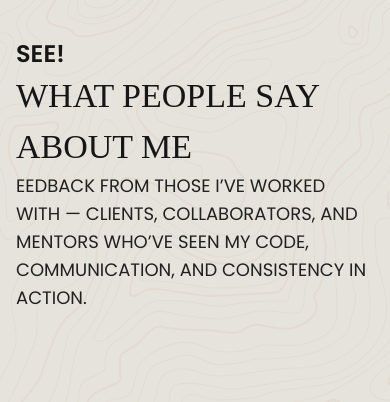
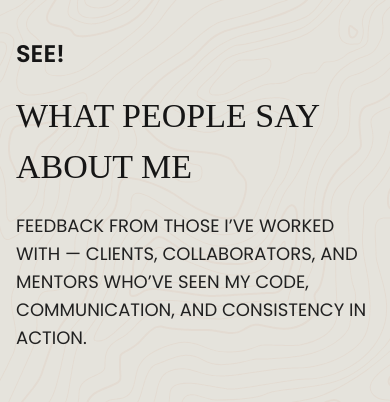
Before and after one commit to Munna-Scriptz/Portfolio, a React (Vite) app: page /about in a window 390 px wide. Shown: the part 3328-3730 px from the top of the page. Built offline with nearby package versions, Linux system fonts and the light colour scheme; a web font is replaced by a local one.

Commit message:
About Me Review Responsived

```diff
--- a/src/components/About Me/MyReview.jsx
+++ b/src/components/About Me/MyReview.jsx
@@ -47,8 +47,9 @@ const MyReview = () => {
   }, []);
 
   return (
+    <>
       <div id="ScrollCardsHorizontal" ref={outerRef} className="cards-outer relative overflow-hidden">
-      <div ref={cardsRef} className="cards flex">
+        <div ref={cardsRef} className="cards flex lg:px-0 px-[16px]">
           {/* ----------------Card 1------------------- */}
           <div className="card min-w-[80vw] sm:min-w-[500px] mr-8">
             <div className="card__inner">
@@ -140,7 +141,7 @@ const MyReview = () => {
             </div>
           </div>
           {/* ----------------Card 4------------------- */}
-        <div className="card min-w-[80vw] sm:min-w-[500px] mr-8">
+          <div className="card min-w-[80vw] sm:min-w-[500px] lg:mr-8">
             <div className="card__inner">
               <div className="card__content">
                 <div className="flex items-center justify-between mb-10">
@@ -170,13 +171,14 @@ const MyReview = () => {
             </div>
           </div>
           {/* ----------------Empty Card------------------- */}
-        <div className="card" data-index="4">
+          <div className="card lg:block hidden">
             <div className="card__inner">
             <div className="card__image-container" />
             </div>
           </div>
         </div>
       </div>
+    </>
   );
 };
 
--- a/src/components/About Me/Review.jsx
+++ b/src/components/About Me/Review.jsx
@@ -10,11 +10,11 @@ const Review = () => {
             {/* ---------------Header------------------ */}
             <div className='mb-[100px]'>
                 <p className='font-poppins text-Primary text-2xl font-semibold uppercase'>See!</p>
-                    <div className='flex items-center justify-between'>
+                  <div className='flex items-center justify-between lg:my-0 my-5'>
                     <h2 className='font-soldier text-Primary lg:text-[82px] lg:w-[500px] w-full text-[34px] font-medium uppercase'>What People Say About Me</h2>
                     <MdOutlineArrowBack data-aos="fade-up" className='hidden md:block text-[200px] md:text-[300px] rotate-[-45deg] text-borderCol'/>
-                    </div>
-                <p className='font-poppins text-second lg:text-xl text-lg lg:w-[500px] uppercase lg:ml-[100px]'>eedback from those I’ve worked with — clients, collaborators, and mentors who’ve seen my code, communication, and consistency in action.</p>
+                  </div>
+                <p className='font-poppins text-second lg:text-xl text-lg lg:w-[500px] uppercase lg:ml-[100px]'>Feedback from those I’ve worked with — clients, collaborators, and mentors who’ve seen my code, communication, and consistency in action.</p>
             </div>
             {/* ---------------Slider------------------ */}
         </div>
```
Also changed, not shown: src/assets/images/DotsDec.png (added). Lines whose indentation alone changed are shown as unchanged.
